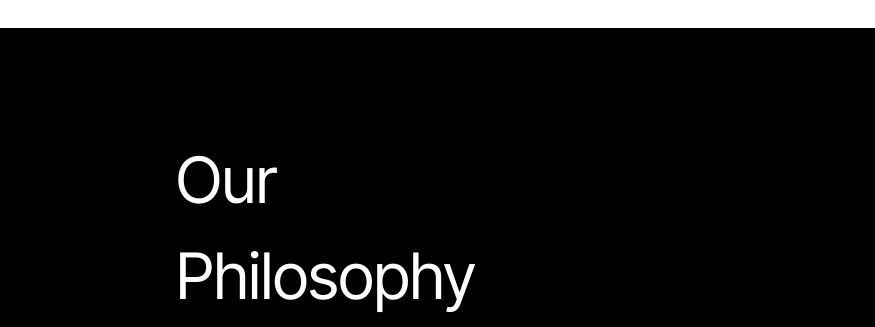
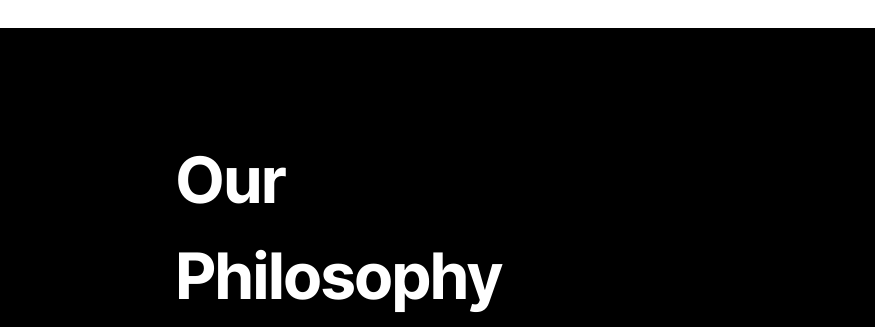
Before and after one commit to GerodevInc/gerodev_site, an Astro site: page / in a window 1280 px wide. Shown: the part 740-1067 px from the top of the page, 0-875 px from the left. Built offline with nearby package versions, Linux system fonts and the light colour scheme; Astro itself is replaced by a stand-in of ours.

Commit message:
Fixing the titles

```diff
--- a/public/css/styles.css
+++ b/public/css/styles.css
@@ -12,6 +12,10 @@ body{
     box-sizing: border-box;
     font-family: var(--principal-font);
     overflow-x: hidden;
+}
+
+h2, h3{
+    font-weight: 700 !important;
 }
 
 /* HEADER */
@@ -399,7 +403,7 @@ main .grow-section p {
 
 main .container-form {
     position: relative;
-
+    height: 40px;
 }
 
 main .container-form h2{
```
